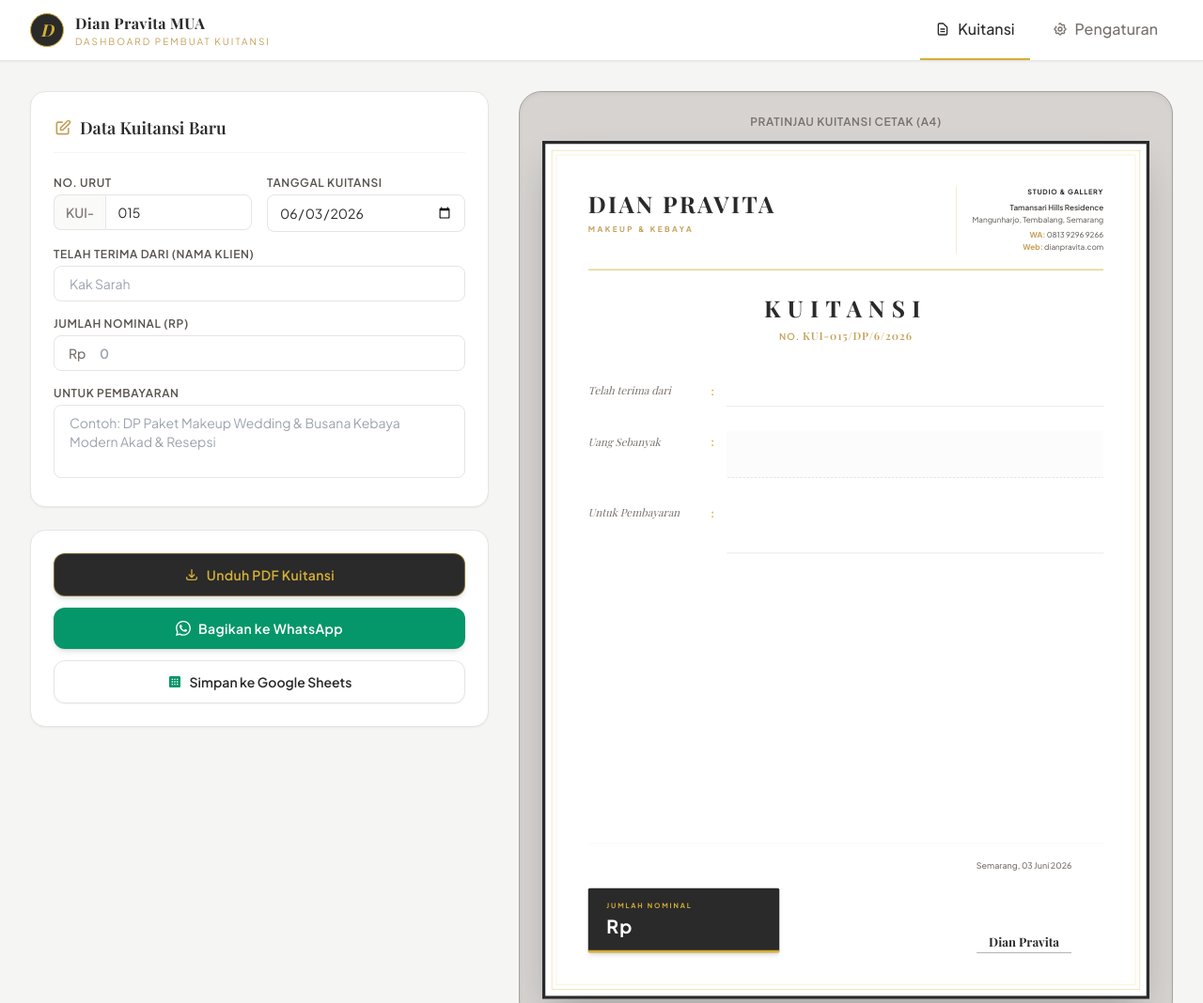
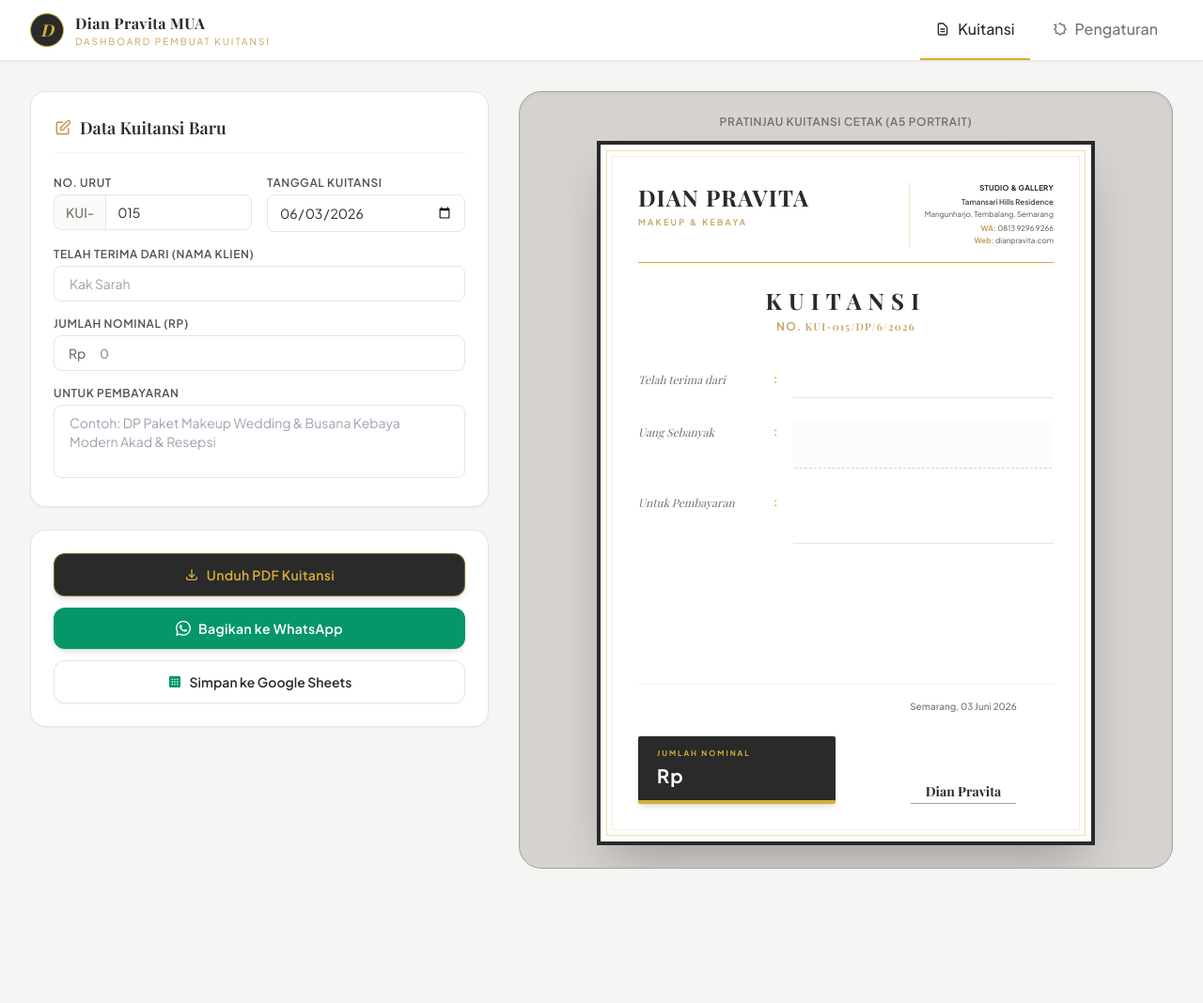
Before and after one commit to arwanod/dpkuitansi, a plain HTML site: page index.html in a window 1280 px wide. Shown: the top 1068 px of the page at 94% size. After the commit the page ends 973 px from the top, so only its background shows below. Drawn offline with nearby package versions, Linux system fonts and the light colour scheme; a web font is replaced by a local one.

Commit message:
Update index.html

```diff
--- a/index.html
+++ b/index.html
@@ -59,10 +59,12 @@
             background: #94a3b8;
         }
 
-        /* Absolute A4 Portrait dimensions at 96 DPI for pixel-perfect PDF export */
+        /* Fixed sizing container for the kuitansi.
+           Optimized to fit beautifully on A5 Portrait export without overlapping or breaking into 2 pages.
+        */
         .receipt-card {
-            width: 794px;
-            height: 1123px;
+            width: 530px;
+            height: 750px;
             background-color: #ffffff;
             box-sizing: border-box;
             flex-shrink: 0;
@@ -94,7 +96,7 @@
                         Kuitansi
                     </button>
                     <button onclick="switchTab('settings')" id="tab-settings" class="h-full px-4 border-b-2 border-transparent text-stone-500 hover:text-stone-800 font-medium transition-colors flex items-center gap-2">
-                        <svg class="w-4 h-4" fill="none" stroke="currentColor" viewBox="0 0 24 24"><path stroke-linecap="round" stroke-linejoin="round" stroke-width="2" d="M10.325 4.317c.426-1.756 2.924-1.756 3.35 0a1.724 1.724 0 002.573 1.066c1.543-.94 3.31.826 2.37 2.37a1.724 1.724 0 001.065 2.572c1.756.426 1.756 2.924 0 3.35a1.724 1.724 0 00-1.066 2.573c.94 1.543-.826 3.31-2.37 2.37a1.724 1.724 0 00-2.572 1.065c-.426 1.756-2.924 1.756-3.35 0a1.724 1.724 0 00-2.573-1.066c-1.543.94-3.31-.826-2.37-2.37a1.724 1.724 0 00-1.065-2.572c-1.756-.426-1.756-2.924 0-3.35a1.724 1.724 0 001.066-2.573c-.94-1.543.826-3.31(2.37-2.37.996.608 2.296.07 2.572-1.065z"></path><path stroke-linecap="round" stroke-linejoin="round" stroke-width="2" d="M15 12a3 3 0 11-6 0 3 3 0 016 0z"></path></svg>
+                        <svg class="w-4 h-4" fill="none" stroke="currentColor" viewBox="0 0 24 24"><path stroke-linecap="round" stroke-linejoin="round" stroke-width="2" d="M10.325 4.317c.426-1.756 2.924-1.756 3.35 0a1.724 1.724 0 002.573 1.066c1.543-.94 3.31.826 2.37 2.37a1.724 1.724 0 001.065 2.572c1.756.426 1.756 2.924 0 3.35a1.724 1.724 0 00-1.066 2.573c.94 1.543-.826 3.31-2.37 2.37a1.724 1.724 0 00-2.572 1.065c-.426 1.756-2.924 1.756-3.35 0a1.724 1.724 0 00-2.573-1.066c-1.543.94-3.31-.826-2.37-2.37a1.724 1.724 0 00-1.065-2.572c-1.756-.426-1.756-2.924 0-3.35a1.724 1.724 0 001.066-2.573c-.94-1.543.826-3.31-2.37-2.37.996.608 2.296.07 2.572-1.065"></svg>
                         Pengaturan
                     </button>
                 </div>
@@ -173,97 +175,97 @@
 
             <!-- Right Column: Live Preview Area with Responsive Scaling -->
             <div class="lg:col-span-7 bg-stone-300 rounded-3xl p-4 sm:p-6 flex flex-col items-center justify-start overflow-hidden shadow-inner border border-stone-400">
-                <span class="text-xs text-stone-500 font-semibold tracking-wider uppercase mb-3">Pratinjau Kuitansi Cetak (A4)</span>
+                <span class="text-xs text-stone-500 font-semibold tracking-wider uppercase mb-3">Pratinjau Kuitansi Cetak (A5 Portrait)</span>
 
                 <!-- Scaling Container Wrapper -->
                 <div class="w-full flex justify-center overflow-visible">
                     <div id="preview-scale-wrapper" class="origin-top transition-transform duration-200">
 
-                        <!-- KUITANSI CANVAS (Perfect A4 794x1123px Element) -->
-                        <div id="receipt-canvas" class="receipt-card p-14 relative shadow-2xl border-4 border-[#2a2a2a] flex flex-col justify-between">
+                        <!-- KUITANSI CANVAS (Perfect A5 Portrait Element) -->
+                        <div id="receipt-canvas" class="receipt-card p-10 relative shadow-2xl border-4 border-[#2a2a2a] flex flex-col justify-between">
                             <!-- Double Decorative Inner Border in Gold -->
-                            <div class="absolute inset-2 border border-gold-500/40 pointer-events-none"></div>
-                            <div class="absolute inset-3.5 border border-gold-500/20 pointer-events-none"></div>
+                            <div class="absolute inset-1.5 border border-gold-500/40 pointer-events-none"></div>
+                            <div class="absolute inset-3 border border-gold-500/20 pointer-events-none"></div>
 
                             <div class="relative z-10 h-full flex flex-col justify-between">
 
                                 <!-- Header / Kop Surat (Dian Pravita Style) -->
-                                <div class="flex justify-between items-start border-b border-gold-500 pb-5">
+                                <div class="flex justify-between items-start border-b border-gold-500 pb-4">
                                     <!-- Left: Brand / Logo MUA -->
                                     <div class="flex-grow pr-3">
-                                        <div id="preview-header-text" class="pt-2">
-                                            <h1 class="font-serif text-3xl font-bold text-darkgrey-900 tracking-widest leading-none">DIAN PRAVITA</h1>
-                                            <p class="text-[10px] font-bold tracking-[0.3em] text-gold-600 mt-2.5 uppercase">Makeup & Kebaya</p>
+                                        <div id="preview-header-text" class="pt-1">
+                                            <h1 class="font-serif text-2xl font-bold text-darkgrey-900 tracking-wider leading-none">DIAN PRAVITA</h1>
+                                            <p class="text-[9px] font-semibold tracking-[0.25em] text-gold-600 mt-2 uppercase">Makeup & Kebaya</p>
                                         </div>
-                                        <img id="preview-header-logo" src="" alt="Logo" class="max-h-16 hidden object-contain">
+                                        <img id="preview-header-logo" src="" alt="Logo" class="max-h-12 hidden object-contain">
                                     </div>
 
                                     <!-- Right: Business Address Block -->
-                                    <div class="text-right text-[10px] text-stone-600 leading-relaxed font-sans max-w-[220px] border-l border-gold-500/30 pl-5">
-                                        <p class="font-bold text-darkgrey-900 tracking-widest uppercase text-[9px] mb-1">Studio & Gallery</p>
+                                    <div class="text-right text-[8px] text-stone-600 leading-relaxed font-sans max-w-[190px] border-l border-gold-500/30 pl-4">
+                                        <p class="font-bold text-darkgrey-900 tracking-wide uppercase text-[8px] mb-0.5">Studio & Gallery</p>
                                         <p class="font-semibold text-stone-700">Tamansari Hills Residence</p>
                                         <p>Mangunharjo, Tembalang, Semarang</p>
-                                        <p class="mt-1"><span class="text-gold-600 font-bold">WA:</span> 0813 9296 9266</p>
+                                        <p class="mt-0.5"><span class="text-gold-600 font-bold">WA:</span> 0813 9296 9266</p>
                                         <p><span class="text-gold-600 font-bold">Web:</span> dianpravita.com</p>
                                     </div>
                                 </div>
 
                                 <!-- Title & Receipt Number (NO. KUI under title) -->
-                                <div class="text-center my-8">
-                                    <h2 class="text-3xl font-serif text-darkgrey-900 uppercase tracking-[0.3em] font-bold">Kuitansi</h2>
-                                    <p class="text-xs font-semibold tracking-widest text-gold-600 mt-2">
-                                        NO. <span id="preview-no" class="font-serif text-sm">KUI-015/DP/6/2026</span>
+                                <div class="text-center my-6">
+                                    <h2 class="text-2xl font-serif text-darkgrey-900 uppercase tracking-[0.3em] font-bold">Kuitansi</h2>
+                                    <p class="text-xs font-semibold tracking-widest text-gold-600 mt-1">
+                                        NO. <span id="preview-no" class="font-serif text-[11px]">KUI-015/DP/6/2026</span>
                                     </p>
                                 </div>
 
                                 <!-- Main Contents (Form Rows optimized for Portrait) -->
-                                <div class="space-y-8 flex-grow my-4">
+                                <div class="space-y-6 flex-grow my-3">
                                     <!-- Row 1: Client Name -->
                                     <div class="flex items-start gap-4">
-                                        <span class="w-36 flex-shrink-0 text-stone-500 font-serif text-sm italic pt-1">Telah terima dari</span>
-                                        <span class="text-gold-500 font-bold text-sm pt-1">:</span>
-                                        <div class="flex-grow border-b border-stone-200 pb-1 min-h-[2.2rem]">
-                                            <span id="preview-name" class="text-darkgrey-900 font-semibold font-serif text-lg italic"></span>
+                                        <span class="w-32 flex-shrink-0 text-stone-500 font-serif text-xs italic pt-1">Telah terima dari</span>
+                                        <span class="text-gold-500 font-bold text-xs pt-1">:</span>
+                                        <div class="flex-grow border-b border-stone-200 pb-0.5 min-h-[2rem]">
+                                            <span id="preview-name" class="text-darkgrey-900 font-semibold font-serif text-base italic"></span>
                                         </div>
                                     </div>
 
                                     <!-- Row 2: Words / Terbilang -->
                                     <div class="flex items-start gap-4">
-                                        <span class="w-36 flex-shrink-0 text-stone-500 font-serif text-sm italic pt-1">Uang Sebanyak</span>
-                                        <span class="text-gold-500 font-bold text-sm pt-1">:</span>
-                                        <div class="flex-grow border-b border-stone-200 pb-1.5 min-h-[3.8rem] bg-stone-50/50 px-3 rounded-sm border-dashed border-stone-300">
-                                            <span id="preview-words" class="text-stone-700 font-serif text-sm italic leading-relaxed capitalize"></span>
+                                        <span class="w-32 flex-shrink-0 text-stone-500 font-serif text-xs italic pt-1">Uang Sebanyak</span>
+                                        <span class="text-gold-500 font-bold text-xs pt-1">:</span>
+                                        <div class="flex-grow border-b border-stone-200 pb-1 min-h-[3.2rem] bg-stone-50/50 px-2 rounded-sm border-dashed border-stone-300">
+                                            <span id="preview-words" class="text-stone-700 font-serif text-xs italic leading-relaxed capitalize"></span>
                                         </div>
                                     </div>
 
                                     <!-- Row 3: For Payment -->
                                     <div class="flex items-start gap-4">
-                                        <span class="w-36 flex-shrink-0 text-stone-500 font-serif text-sm italic pt-1">Untuk Pembayaran</span>
-                                        <span class="text-gold-500 font-bold text-sm pt-1">:</span>
-                                        <div class="flex-grow border-b border-stone-200 pb-1 min-h-[4.2rem]">
-                                            <span id="preview-for" class="text-darkgrey-900 text-sm leading-relaxed"></span>
+                                        <span class="w-32 flex-shrink-0 text-stone-500 font-serif text-xs italic pt-1">Untuk Pembayaran</span>
+                                        <span class="text-gold-500 font-bold text-xs pt-1">:</span>
+                                        <div class="flex-grow border-b border-stone-200 pb-0.5 min-h-[3.5rem]">
+                                            <span id="preview-for" class="text-darkgrey-900 text-xs leading-relaxed"></span>
                                         </div>
                                     </div>
                                 </div>
 
                                 <!-- Footer Layout (Signatures & Amount Box) -->
-                                <div class="flex justify-between items-end mt-6 pt-5 border-t border-stone-100">
+                                <div class="flex justify-between items-end mt-5 pt-4 border-t border-stone-100">
                                     <!-- Nominal Box -->
-                                    <div class="bg-darkgrey-900 text-white p-4 px-6 rounded-sm shadow-md inline-block min-w-[250px] border-b-4 border-gold-500">
-                                        <p class="text-[9px] font-bold tracking-[0.25em] text-gold-500 uppercase mb-1">Jumlah Nominal</p>
-                                        <p class="text-2xl font-bold tracking-wider font-sans text-white">Rp <span id="preview-amount" class="text-gold-100">0</span></p>
+                                    <div class="bg-darkgrey-900 text-white p-3 px-5 rounded-sm shadow-md inline-block min-w-[210px] border-b-4 border-gold-500">
+                                        <p class="text-[8px] font-bold tracking-[0.25em] text-gold-500 uppercase mb-1">Jumlah Nominal</p>
+                                        <p class="text-xl font-bold tracking-wider font-sans text-white">Rp <span id="preview-amount" class="text-gold-100">0</span></p>
                                     </div>
 
-                                    <!-- Sign & Date Area (Clean with removed sub-text) -->
-                                    <div class="text-center w-52 relative">
-                                        <p id="preview-date" class="text-stone-500 font-medium text-[11px] mb-3">Semarang, 03 Juni 2026</p>
+                                    <!-- Sign & Date Area -->
+                                    <div class="text-center w-48 relative">
+                                        <p id="preview-date" class="text-stone-500 font-medium text-[10px] mb-2.5"></p>
 
-                                        <div class="h-16 flex items-center justify-center relative mb-1">
+                                        <div class="h-14 flex items-center justify-center relative mb-1">
                                             <!-- Embedded Signature Uploaded -->
                                             <img id="preview-signature" src="" alt="Tanda Tangan" class="max-h-full max-w-full hidden absolute z-10 opacity-90 transition-all">
                                         </div>
 
-                                        <p class="text-darkgrey-900 font-serif font-bold text-base border-b border-stone-400 inline-block px-4 pb-0.5 relative z-20">Dian Pravita</p>
+                                        <p class="text-darkgrey-900 font-serif font-bold text-sm border-b border-stone-400 inline-block px-4 pb-0.5 relative z-20">Dian Pravita</p>
                                     </div>
                                 </div>
 
@@ -386,7 +388,6 @@
             if (el) el.textContent = text;
         }
 
-        // Sets values safely
         function setElementValue(id, val) {
             const el = document.getElementById(id);
             if (el) el.value = val;
@@ -418,10 +419,10 @@
             const wrapper = document.getElementById('preview-scale-wrapper');
             if (!wrapper) return;
             const parentWidth = wrapper.parentElement.clientWidth;
-            // Scale based on design target (794px width)
-            const scale = Math.min(1, parentWidth / 794);
+            // Target width is adjusted to 530px A5 Portrait
+            const scale = Math.min(1, parentWidth / 530);
             wrapper.style.transform = `scale(${scale})`;
-            wrapper.parentElement.style.height = `${1123 * scale}px`;
+            wrapper.parentElement.style.height = `${750 * scale}px`;
         }
 
         // Initialize UI values on startup
@@ -585,7 +586,7 @@
         function handleImageUpload(event, type) {
             const files = event.target.files;
             if (!files || files.length === 0) return;
-            const file = files; // Fixed from files to files for Safari support
+            const file = files;
 
             const reader = new FileReader();
             reader.onload = function(e) {
@@ -666,19 +667,17 @@
 
             showToast("Menyiapkan PDF...");
 
-            // Elegant, safe PDF settings incorporating your recommended library options
+            // Elegant, safe PDF settings incorporating your recommended A5 Portrait library options
             const opt = {
-                margin:       0, // Safe A4 alignment to prevent page-cutting
+                margin:       0, // Zero margin to prevent breaking into page 2
                 filename:     filename,
                 image:        { type: 'jpeg', quality: 0.98 },
                 html2canvas:  {
                     scale: 2,
                     useCORS: true,
-                    logging: false,
-                    width: 794,
-                    height: 1123
+                    logging: false
                 },
-                jsPDF:        { unit: 'mm', format: 'a4', orientation: 'portrait' }
+                jsPDF:        { unit: 'mm', format: 'a5', orientation: 'portrait' }
             };
 
             html2pdf().set(opt).from(element).save().then(() => {
```
